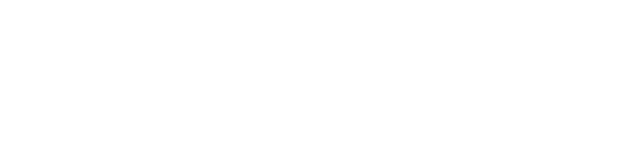
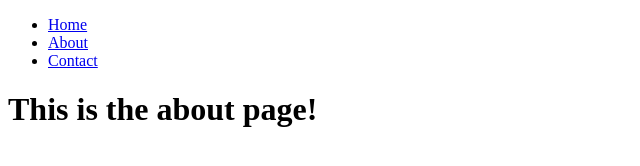
Before and after one commit to tremendoustruth/Portfolio, a plain HTML site: page about.html in a window 1280 px wide. Shown: the whole page, without its empty margins (0-640 px from the left). Drawn offline with Linux system fonts and the light colour scheme.

Commit message:
Added navigation links and filled out structure.

```diff
--- a/about.html
+++ b/about.html
@@ -0,0 +1,24 @@
+<!DOCTYPE html>
+<html lang="en">
+<head>
+    <meta charset="UTF-8">
+    <meta name="viewport" content="width=device-width, initial-scale=1.0">
+    <title>About Page</title>
+    <link rel="stylesheet" href="css/styles.css">
+</head>
+<body>
+    <header>
+        <nav>
+            <ul>
+                <li><a href="index.html">Home</a></li>
+                <li><a href="about.html">About</a></li>
+                <li><a href="contact.html">Contact</a></li>
+            </ul>
+        </nav>
+    </header>
+    <main>
+        <h1>This is the about page!</h1>
+    </main>
+    <script src="js/script.js"></script>
+</body>
+</html>
```
Also changed, not shown: contact.html (+24 -0 lines), index.html (+15 -2 lines).
